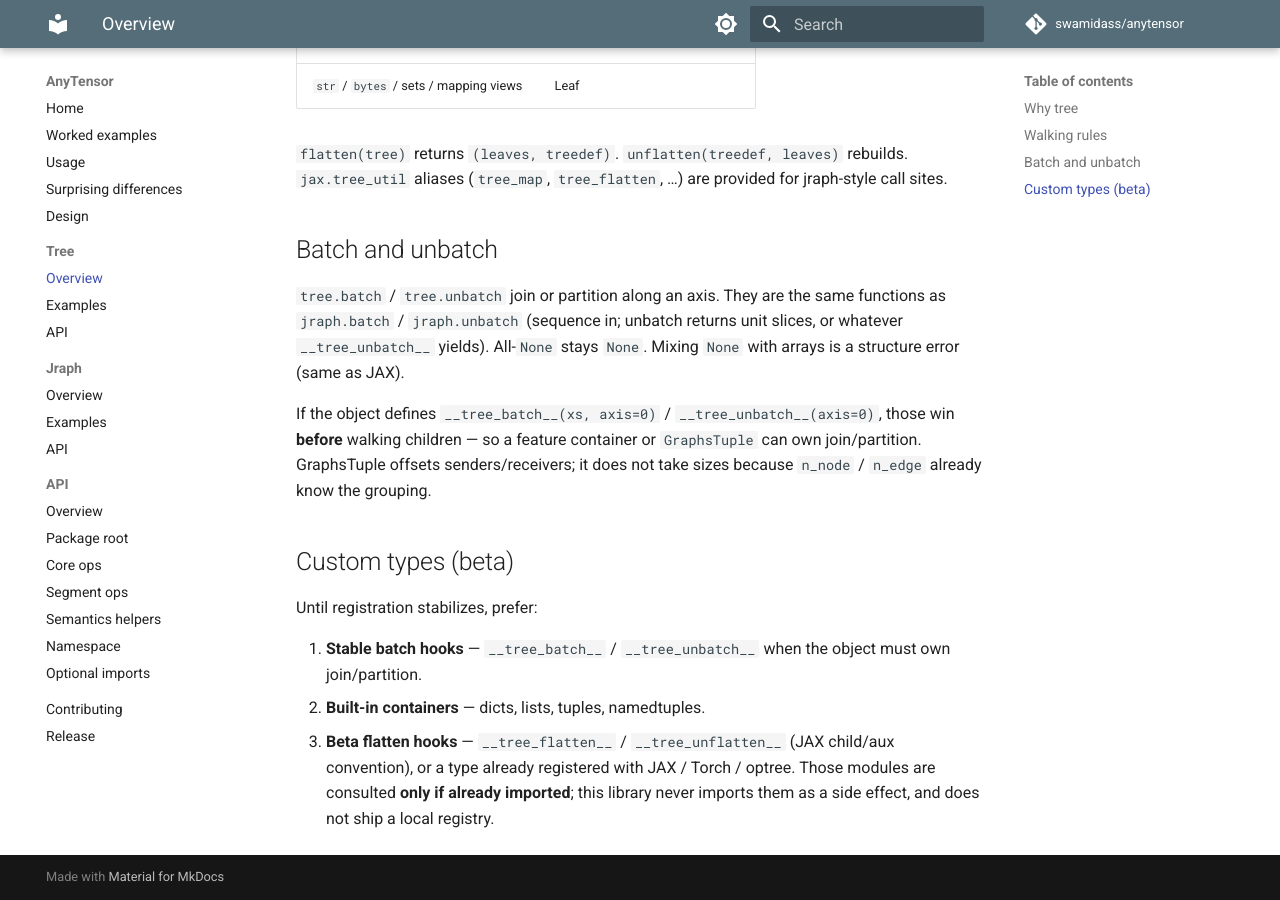
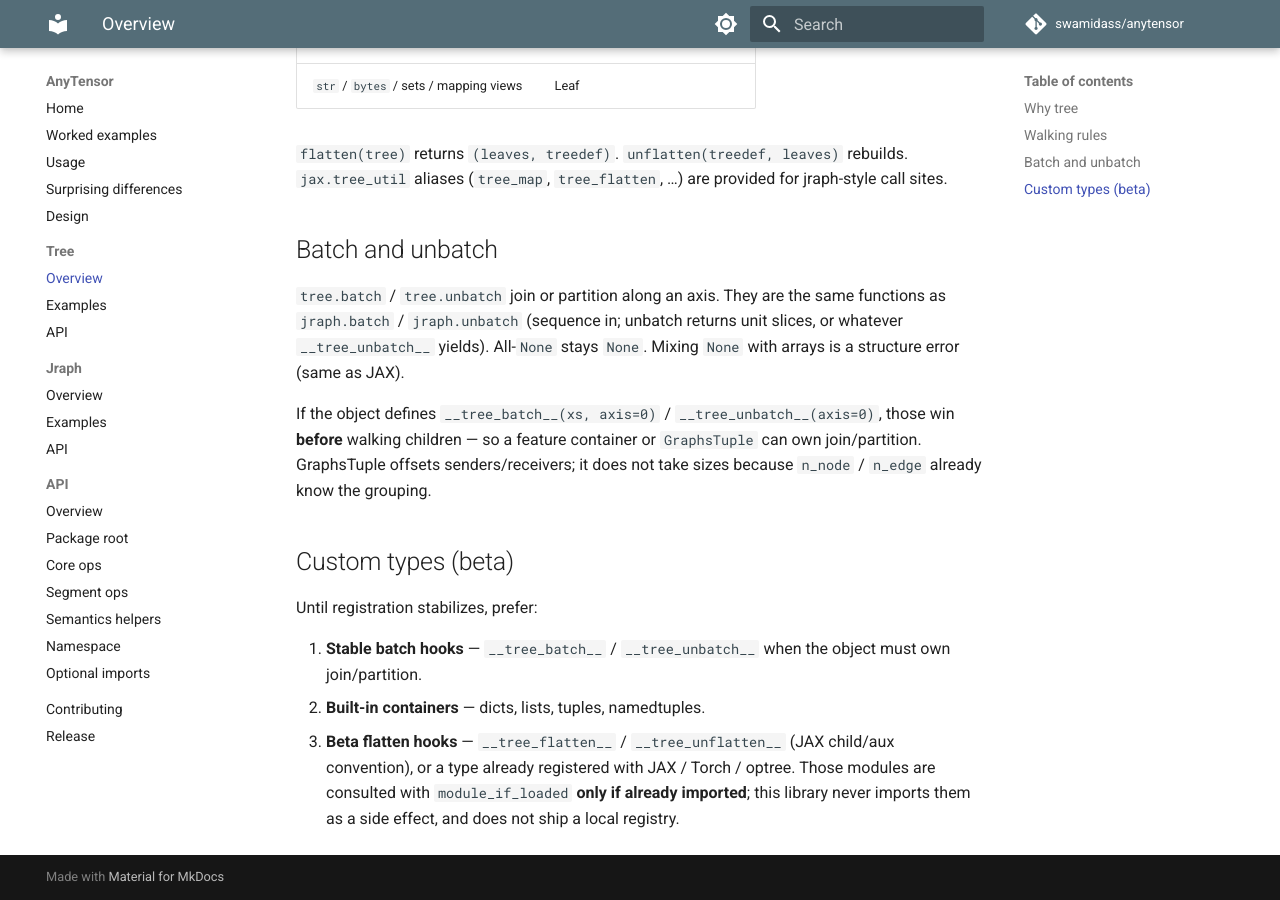
Before and after one commit to swamidass/anytensor, an MkDocs documentation site: the page built from docs/tree/index.md, in a window 1280 px wide and 900 px high, scrolled down 1807 px. Built offline with MkDocs 1.6.1 and Material for MkDocs 9.7.7, drawn with Linux system fonts in a browser that asks for light colours; comment, search, counter and statistics services are not loaded.

Commit message:
Consult tree pytree registries through module_if_loaded.
Replace leftover sys.modules.get lookups in anytensor.tree with the
public peek helper from main, and skip jraph/tree/module_if_loaded in
the torch.compile public-API inventory.

Co-authored-by: swamidass <swamidass@users.noreply.github.com>

```diff
--- a/docs/tree/index.md
+++ b/docs/tree/index.md
@@ -101,6 +101,6 @@ Until registration stabilizes, prefer:
 2. **Built-in containers** — dicts, lists, tuples, namedtuples.
 3. **Beta flatten hooks** — `__tree_flatten__` / `__tree_unflatten__` (JAX
    child/aux convention), or a type already registered with JAX / Torch /
-   optree. Those modules are consulted **only if already imported**; this
-   library never imports them as a side effect, and does not ship a local
-   registry.
+   optree. Those modules are consulted with `module_if_loaded` **only if
+   already imported**; this library never imports them as a side effect, and
+   does not ship a local registry.
```
Also changed, not shown: LOG.md (+6 -0 lines), changelog.d/tree-module-if-loaded.changed.md (added, +1 -0 lines), 3 other files.
